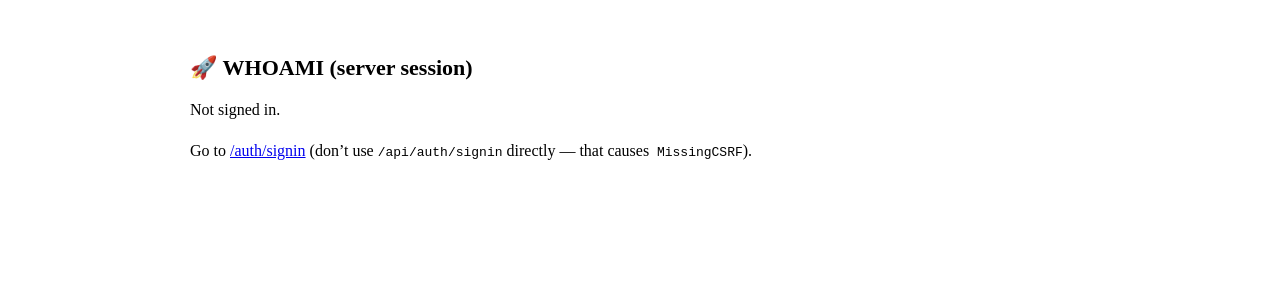
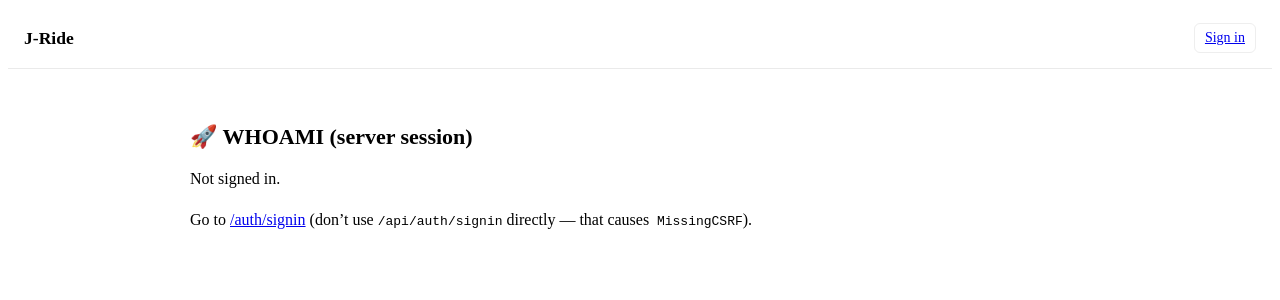
Before and after one commit to jwes9121/jride-clean, a Next.js app: page /whoami in a window 1280 px wide. Shown: the top 300 px of the page. Built offline with nearby package versions, Linux system fonts and the light colour scheme; no server answers.

Commit message:
Update layout.tsx

```diff
--- a/app/layout.tsx
+++ b/app/layout.tsx
@@ -1,16 +1,23 @@
+// app/layout.tsx
 import type { Metadata } from "next";
-import Providers from "./providers";
+import Header from "./components/Header";
 
 export const metadata: Metadata = {
   title: "J-Ride",
   description: "Ifugao super-app",
 };
 
-export default function RootLayout({ children }: { children: React.ReactNode }) {
+export default async function RootLayout({
+  children,
+}: {
+  children: React.ReactNode;
+}) {
   return (
     <html lang="en">
       <body>
-        <Providers>{children}</Providers>
+        {/* Global header on every page */}
+        <Header />
+        {children}
       </body>
     </html>
   );
```
